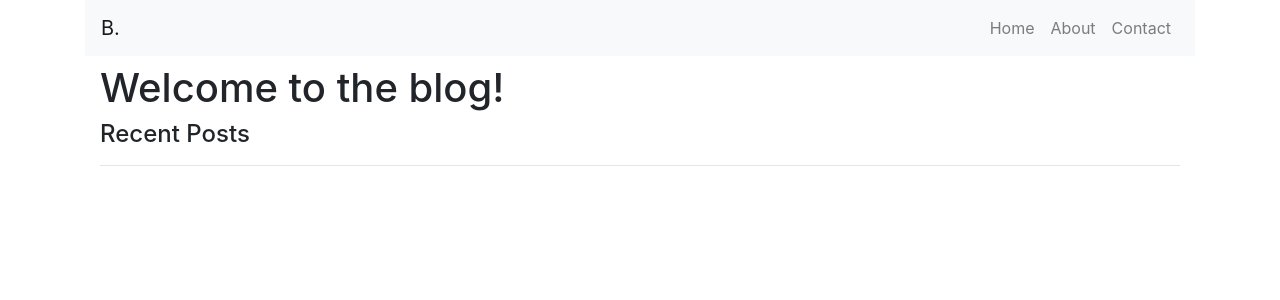
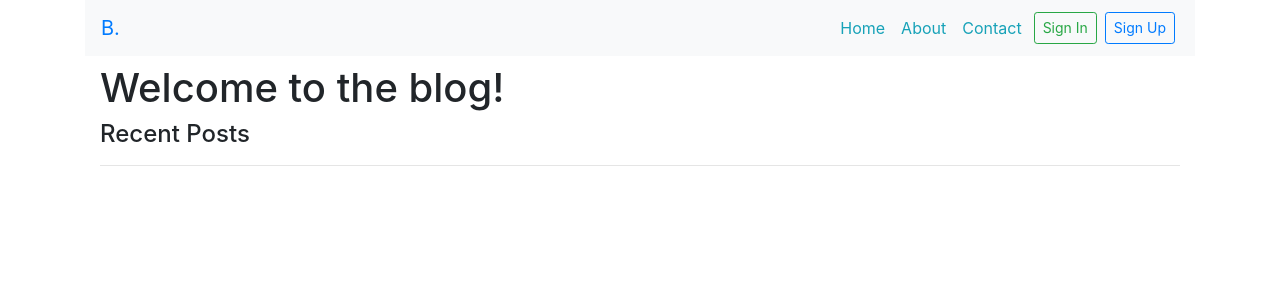
Before and after one commit to Willbeckh/musical-meme, a Flask app: page / in a window 1280 px wide. Shown: the top 300 px of the page. Run offline with Flask 2, Linux system fonts and the light colour scheme; data that the repository does not hold is empty; some libraries are stand-ins or nearby versions.

Commit message:
ft: add user auth buttons

```diff
--- a/app/templates/navbar.html
+++ b/app/templates/navbar.html
@@ -1,23 +1,31 @@
 <nav class="navbar navbar-expand navbar-light bg-light">
   <div class="container-fluid">
-    <a class="navbar-brand fw-bold fs-4" href="/"> B.</a>
+    <a class="navbar-brand fw-bold text-primary logo" href="/"> B.</a>
     <div>
       <div class="" id="navbarNavAltMArkup">
         <div class="navbar-nav d-flex">
-          <a href="/" class="nav-link">Home</a>
-          <a href="/" class="nav-link">About</a>
-          <a href="/" class="nav-link">Contact</a>
+          <a href="/" class="nav-link text-info">Home</a>
+          <a href="/" class="nav-link text-info">About</a>
+          <a href="/" class="nav-link text-info">Contact</a>
           {% if current_user.is_anonymous %}
-          <a
-            href="{{
-          url_for('auth.login')}}"
-          ></a>
+          <a href="{{ url_for('auth.login')}}" class="btn btn-outline-success btn-sm m-1"
+            >Sign In</a
+          >
+          <a href="{{ url_for('auth.register')}}" class="btn btn-outline-primary btn-sm m-1"
+            >Sign Up</a
+          >
           {% else %}
           <a
             href="{{ url_for('auth.logout')}}"
-            class="nav-link btn btn-sm btn-outline-secondary"
+            class="btn btn-outline-secondary btn-sm text-danger m-1"
             >Logout</a
           >
+          <a
+            href="{{ url_for('main.add_post')}}"
+            class="btn btn-outline-info btn-sm m-1"
+          >
+            Create post
+          </a>
           {% endif %}
         </div>
       </div>
```
